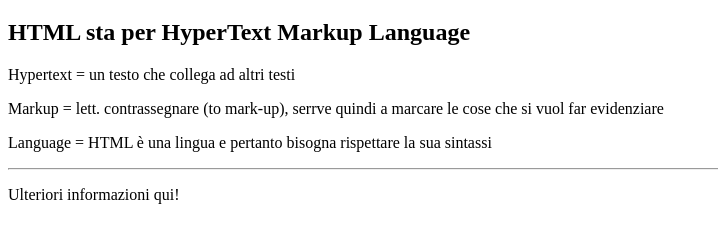
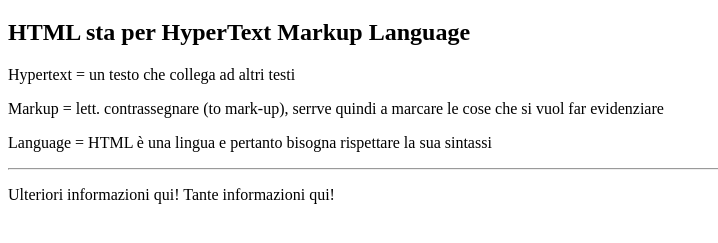
Before and after one commit to Cyrius10101/Coursera-cambionomi, a plain HTML site: page sitodue/Appunti-prima-lezione.html in a window 1280 px wide. Shown: the part 61-304 px from the top of the page, without its empty margins (0-718 px from the left). Drawn offline with Linux system fonts and the light colour scheme.

Commit message:
Piccola modifica del file

```diff
--- a/sitodue/Appunti-prima-lezione.html
+++ b/sitodue/Appunti-prima-lezione.html
@@ -11,7 +11,7 @@
    <p>Language = HTML è una lingua e pertanto bisogna rispettare la sua sintassi</p>
 <footer>
 	<hr>
-	<p>Ulteriori informazioni qui! </p>
+	<p>Ulteriori informazioni qui! Tante informazioni qui! </p>
 </footer>
 </body>
 </html>
```
